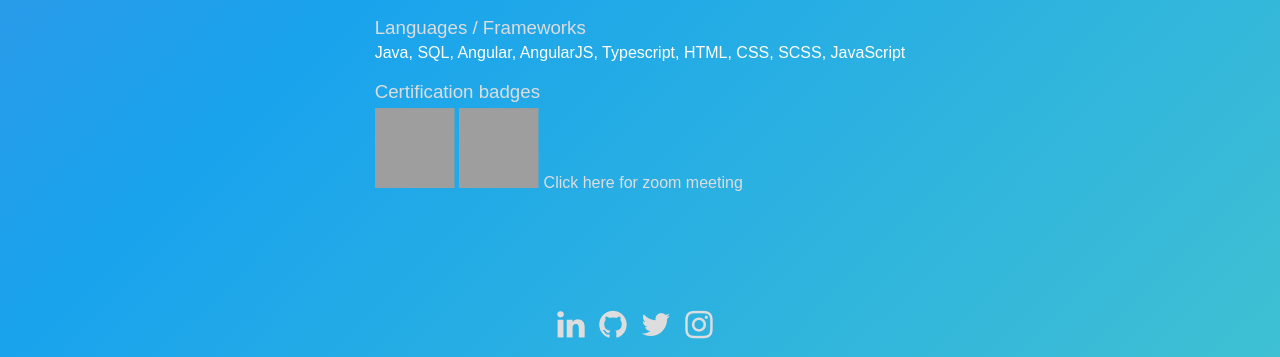
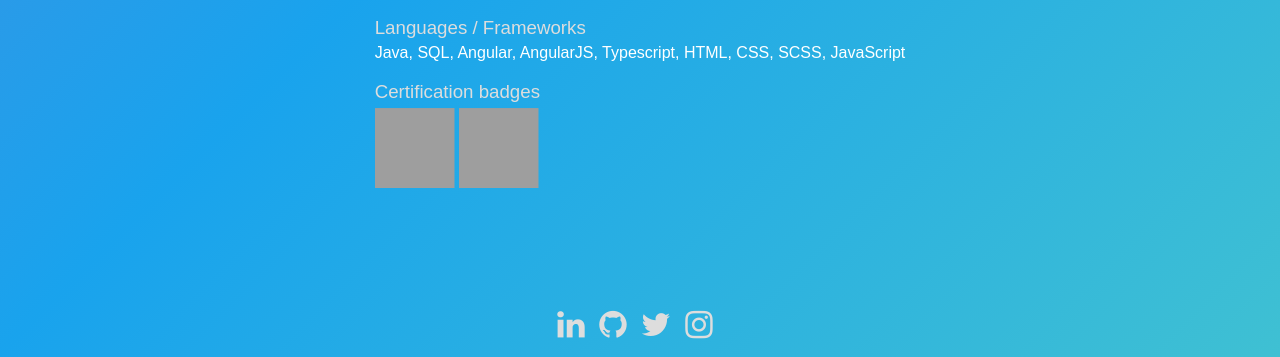
Before and after one commit to sksiyer/sksiyer.github.io, a website built with webpack: page index.html in a window 1280 px wide. Shown: the part 443-800 px from the top of the page. Built offline with nearby package versions, Linux system fonts and the light colour scheme; grey boxes are pictures that could not be loaded; a script that the page names is missing.

Commit message:
zoom link comment out

```diff
--- a/index.html
+++ b/index.html
@@ -39,7 +39,7 @@
             <img class="badge" alt="OCA Java 8 certification badge"
                  src="https://images.youracclaim.com/images/7b8d90af-f937-4068-9179-01cdc6700c74/5274_badge_database_admininstrator_600x600_Certified-Associate-JAVA-SE8-PROGRAMMER.png">
         </a>
-        <a href="https://us04web.zoom.us/j/7754227203">Click here for zoom meeting</a>
+<!--        <a href="https://us04web.zoom.us/j/7754227203">Click here for zoom meeting</a>-->
 
     </div>
     <div class="footer">
```
